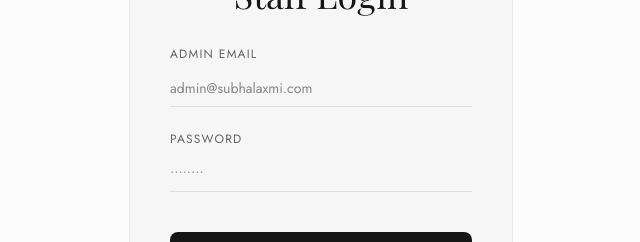
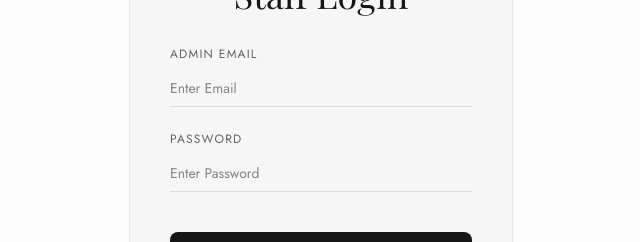
Before and after one commit to aman999ver/ssljnextjs, a Next.js app in the folder frontend/: page /admin/login in a window 1280 px wide. Shown: the part 295-537 px from the top of the page, without its empty margins (319-959 px from the left). Built offline with nearby package versions, Linux system fonts and the light colour scheme; no server answers; a web font is replaced by a local one.

Commit message:
update in page and api changes

```diff
--- a/frontend/src/app/admin/login/page.tsx
+++ b/frontend/src/app/admin/login/page.tsx
@@ -65,7 +65,7 @@
                 value={email}
                 onChange={(e) => setEmail(e.target.value)}
                 className="w-full bg-transparent border-b border-border py-2 px-0 outline-none focus:border-primary transition-colors font-sans text-sm"
-                placeholder="admin@subhalaxmi.com"
+                placeholder="Enter Email"
                 required
               />
             </div>
@@ -76,7 +76,7 @@
                 value={password}
                 onChange={(e) => setPassword(e.target.value)}
                 className="w-full bg-transparent border-b border-border py-2 px-0 outline-none focus:border-primary transition-colors font-sans text-sm"
-                placeholder="••••••••"
+                placeholder="Enter Password"
                 required
               />
             </div>
--- a/frontend/src/app/login/page.tsx
+++ b/frontend/src/app/login/page.tsx
@@ -47,7 +47,7 @@
   });
 
   const handleGoogleClick = () => {
-    const clientId = process.env.NEXT_PUBLIC_GOOGLE_CLIENT_ID || "678679165692-us7fbcb6e8v5hh3aofnntt2gunmfc7pp.apps.googleusercontent.com";
+    const clientId = process.env.NEXT_PUBLIC_GOOGLE_CLIENT_ID;
     if (!clientId || clientId === "placeholder-client-id" || clientId === "placeholder_for_google_client_id" || clientId === "") {
       setError("Google Sign-In is not configured yet. Please use email login.");
       return;
@@ -105,7 +105,7 @@
               onClick={handleGoogleClick}
               className="w-full flex items-center justify-center gap-2 py-6 uppercase tracking-widest text-xs"
             >
-              <svg xmlns="http://www.w3.org/2000/svg" height="24" viewBox="0 0 24 24" width="24"><path d="M22.56 12.25c0-.78-.07-1.53-.2-2.25H12v4.26h5.92c-.26 1.37-1.04 2.53-2.21 3.31v2.77h3.57c2.08-1.92 3.28-4.74 3.28-8.09z" fill="#4285F4"/><path d="M12 23c2.97 0 5.46-.98 7.28-2.66l-3.57-2.77c-.98.66-2.23 1.06-3.71 1.06-2.86 0-5.29-1.93-6.16-4.53H2.18v2.84C3.99 20.53 7.7 23 12 23z" fill="#34A853"/><path d="M5.84 14.09c-.22-.66-.35-1.36-.35-2.09s.13-1.43.35-2.09V7.07H2.18C1.43 8.55 1 10.22 1 12s.43 3.45 1.18 4.93l2.85-2.22.81-.62z" fill="#FBBC05"/><path d="M12 5.38c1.62 0 3.06.56 4.21 1.64l3.15-3.15C17.45 2.09 14.97 1 12 1 7.7 1 3.99 3.47 2.18 7.07l3.66 2.84c.87-2.6 3.3-4.53 6.16-4.53z" fill="#EA4335"/><path d="M1 1h22v22H1z" fill="none"/></svg>
+              <svg xmlns="http://www.w3.org/2000/svg" height="24" viewBox="0 0 24 24" width="24"><path d="M22.56 12.25c0-.78-.07-1.53-.2-2.25H12v4.26h5.92c-.26 1.37-1.04 2.53-2.21 3.31v2.77h3.57c2.08-1.92 3.28-4.74 3.28-8.09z" fill="#4285F4" /><path d="M12 23c2.97 0 5.46-.98 7.28-2.66l-3.57-2.77c-.98.66-2.23 1.06-3.71 1.06-2.86 0-5.29-1.93-6.16-4.53H2.18v2.84C3.99 20.53 7.7 23 12 23z" fill="#34A853" /><path d="M5.84 14.09c-.22-.66-.35-1.36-.35-2.09s.13-1.43.35-2.09V7.07H2.18C1.43 8.55 1 10.22 1 12s.43 3.45 1.18 4.93l2.85-2.22.81-.62z" fill="#FBBC05" /><path d="M12 5.38c1.62 0 3.06.56 4.21 1.64l3.15-3.15C17.45 2.09 14.97 1 12 1 7.7 1 3.99 3.47 2.18 7.07l3.66 2.84c.87-2.6 3.3-4.53 6.16-4.53z" fill="#EA4335" /><path d="M1 1h22v22H1z" fill="none" /></svg>
               Sign in with Google
             </Button>
           </div>
```
